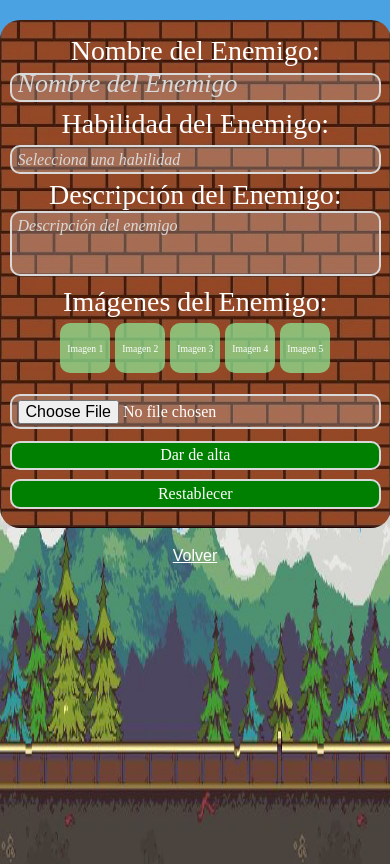
After one commit to agomezEVG/ABP_Shopper_Mario, a PHP site: page /php/views/altaEnemigos.html in a window 390 px wide. The commit adds this page. Run offline with PHP 8.4, Linux system fonts and the light colour scheme; some web fonts are replaced.

Commit message:
Terminados mockups enemigos y objetos

```diff
--- a/src/css/style.css
+++ b/src/css/style.css
@@ -259,8 +259,8 @@ html, body{
     }
 
 
-/* ------------- OLVIDADO CONTRASEÑA ------------- */
-#sectionOlvidado{
+/* ------------- ALTA Y MODIFICADO ENEMIGOS (Alberto Sánchez) ------------- */
+#sectionEnemigo{
     width: 30%;
     margin: 0;
     padding: 0;
@@ -273,7 +273,7 @@ html, body{
     background-size: cover;
 }
 
-#sectionOlvidado, #sectionOlvidado *{
+#sectionEnemigo, #sectionEnemigo *{
     color: white;
     font-size: 1.75rem;
     font-family: 'Jersey 10';
@@ -281,7 +281,7 @@ html, body{
     -webkit-text-stroke-color: transparent;
     text-shadow:none;
 }
-#sectionOlvidado > form {
+#sectionEnemigo > form {
     width: 100%;
     height: 100%;
     padding: 1.5% 0;
@@ -291,7 +291,7 @@ html, body{
     justify-content: space-evenly;
 }
 
-#sectionOlvidado input {
+#sectionEnemigo input {
     width: fit-content;
     margin: 1.5% ;
     padding: 1% 1.5%;
@@ -302,7 +302,7 @@ html, body{
     flex-grow: 0;
 }
 
-#sectionOlvidado input::placeholder {
+#sectionEnemigo input::placeholder {
     -webkit-text-stroke-width: 1.5px;
     color: #D9D9D9;
     font-style: italic;
@@ -310,18 +310,18 @@ html, body{
 }
 
 
-#sectionOlvidado input[type="submit"] {
+#sectionEnemigo input[type="submit"] {
     background-color:green;
     width: fit-content;
     flex-grow: 0.25;
     margin-bottom: 1%;
 }
 
-#sectionOlvidado input[type="submit"]:hover {
+#sectionEnemigo input[type="submit"]:hover {
   background-color: darkgreen;
 }
 
-#sectionOlvidado textarea {
+#sectionEnemigo textarea {
     color: #D9D9D9;
     font-family: 'Jersey 10';
     font-size: 1.75rem;
@@ -331,23 +331,189 @@ html, body{
     width: 70%;
     padding: 1% 1.5%;
     resize: none;
+    margin-bottom: 10px;
 }
 
-#sectionOlvidado textarea::placeholder {
+#sectionEnemigo textarea::placeholder {
     color: #D9D9D9;
     font-style: italic;
     -webkit-text-stroke-width: 1.5px;
 }
 
-#sectionOlvidado input[type="reset"] {
+#sectionEnemigo input[type="reset"] {
     background-color:green;
     width: fit-content;
     flex-grow: 0.25;
     margin-bottom: 1%;
 }
 
-#sectionOlvidado input[type="reset"]:hover {
+#sectionEnemigo input[type="reset"]:hover {
   background-color: darkgreen;
+}
+
+#sectionEnemigo select {
+    width: 70%;
+    margin: 1.5%;
+    padding: 1% 1.5%;
+    border: 2px solid #D9D9D9;
+    border-radius: 10px;
+    background-color: #d9d9d940;
+    font-size: 1.75rem;
+    flex-grow: 0;
+    -webkit-text-stroke-width: 1.5px;
+    color: #D9D9D9;
+    font-style: italic;
+    font-size: 26px;
+    appearance: none;
+}
+
+#sectionEnemigo select option {
+    background-color: rgba(204, 204, 204, 0.5);
+    color: #333;
+}
+
+#sectionEnemigo select option:checked {
+    background-color: rgba(187, 187, 187, 0.7);
+    color: #333;
+}
+
+/* ------------- DVIS IMÁGENES (Alberto Sánchez) ---------- */
+
+.imagenes {
+    display: flex;
+    gap: 10px;
+    margin-top: 5px;
+    text-align: center;
+    justify-content: center;
+    margin-bottom: 15px;
+}
+
+.imagen {
+    display: flex;
+    align-items: center;
+    justify-content: center;
+    width: 100px;
+    height: 100px;
+    background-color: #8ee191c1;
+    border-radius: 10px;
+    color: white;
+    font-size: 16px;
+}
+
+/* ------------- QUERIES FORMULARIO ENEMIGOS (Alberto Sánchez) ---------------- */
+
+@media (max-width: 1200px) {
+    #sectionEnemigo {
+        width: 50%;
+        margin: 5% auto;
+    }
+
+    #sectionEnemigo input,
+    #sectionEnemigo select,
+    #sectionEnemigo textarea,
+    #sectionEnemigo input[type="submit"],
+    #sectionEnemigo input[type="reset"],
+    #sectionEnemigo input[type="file"] {
+        width: 90%;
+        font-size: 1.5rem;
+        box-sizing: border-box;
+    }
+
+    #sectionEnemigo textarea {
+        max-width: 90%;
+        resize: none;
+    }
+
+    #sectionEnemigo .imagenes {
+        flex-wrap: wrap;
+        gap: 5px;
+    }
+
+    #sectionEnemigo .imagen {
+        width: 70px;
+        height: 70px;
+        display: flex;
+        align-items: center;
+        justify-content: center;
+        text-align: center;
+        overflow: hidden;
+        font-size: 0.8rem;
+        white-space: nowrap;
+        text-overflow: ellipsis;
+    }
+
+    .volver {
+        font-size: 1.5rem;
+        text-align: center;
+        display: block;
+        margin: 2rem auto;
+    }
+}
+
+@media (max-width: 768px) {
+    #sectionEnemigo {
+        width: 80%;
+    }
+
+    #sectionEnemigo input,
+    #sectionEnemigo select,
+    #sectionEnemigo textarea,
+    #sectionEnemigo input[type="submit"],
+    #sectionEnemigo input[type="reset"],
+    #sectionEnemigo input[type="file"] {
+        width: 100%;
+        font-size: 1.2rem;
+        box-sizing: border-box;
+    }
+
+    #sectionEnemigo textarea {
+        max-width: 100%;
+        resize: none;
+    }
+
+    #sectionEnemigo .imagen {
+        width: 60px;
+        height: 60px;
+        font-size: 0.7rem;
+    }
+
+    .volver {
+        font-size: 1.2rem;
+        margin: 1.5rem auto;
+    }
+}
+
+@media (max-width: 480px) {
+    #sectionEnemigo {
+        width: 95%;
+        padding: 10px;
+    }
+
+    #sectionEnemigo input,
+    #sectionEnemigo select,
+    #sectionEnemigo textarea,
+    #sectionEnemigo input[type="submit"],
+    #sectionEnemigo input[type="reset"],
+    #sectionEnemigo input[type="file"] {
+        font-size: 1rem;
+        box-sizing: border-box;
+    }
+
+    #sectionEnemigo textarea {
+        max-width: 100%;
+        resize: none;
+    }
+
+    #sectionEnemigo .imagen {
+        width: 50px;
+        height: 50px;
+        font-size: 0.6rem;
+    }
+
+    .volver {
+        font-size: 1rem;
+        margin: 1rem auto;
+    }
 }
 
 /* ------------- FORM CORRECTO ---------- */
--- /dev/null
+++ b/src/php/views/altaEnemigos.html
@@ -0,0 +1,41 @@
+<!DOCTYPE html>
+<html lang="es">
+    <head>
+        <meta charset="UTF-8">
+        <meta name="viewport" content="width=device-width, initial-scale=1.0">
+        <title>SHOOPER MARIO</title>
+        <link rel="shortcut icon" href="../../img/iconoRedondo.png" type="image/x-icon">
+        <link rel="stylesheet" href="../../css/style.css">
+    </head>
+    <body>
+        <main>
+            <section id="sectionEnemigo">
+                <form id="formulario">
+                    <label for="nombre">Nombre del Enemigo:</label>
+                    <input type="text" id="nombre" name="nombre" placeholder="Nombre del Enemigo">
+                    <label for="habilidad">Habilidad del Enemigo:</label>
+                    <select name="habilidad" id="habilidad">
+                        <option disabled selected value>Selecciona una habilidad</option>
+                        <option value="1">Salto</option>
+                        <option value="2">Disparo</option>
+                        <option value="3">Vuelo</option>
+                    </select>
+                    <label for="mensaje">Descripción del Enemigo:</label>
+                    <textarea id="mensaje" name="mensaje" rows="3" placeholder="Descripción del enemigo"></textarea>
+                    <label for="imagenes">Imágenes del Enemigo:</label>
+                    <div class="imagenes">
+                        <div class="imagen" id="imagen1">Imagen 1</div>
+                        <div class="imagen" id="imagen2">Imagen 2</div>
+                        <div class="imagen" id="imagen3">Imagen 3</div>
+                        <div class="imagen" id="imagen4">Imagen 4</div>
+                        <div class="imagen" id="imagen5">Imagen 5</div>
+                    </div>
+                    <input type="file">
+                    <input type="submit" value="Dar de alta">
+                    <input type="reset" value="Restablecer">
+                </form>
+            </section>
+            <a class="volver" href="index.html">Volver</a>
+        </main>
+    </body>
+</html>
--- a/src/php/views/altaNPCS.html
+++ b/src/php/views/altaNPCS.html
@@ -9,8 +9,7 @@
     </head>
     <body>
         <main>
-            <section id="sectionOlvidado">
-                <!-- Formulario para registrar NPC -->
+            <section id="sectionEnemigo">
                 <form id="formulario">
                     <label for="nombre">Nombre del NPC:</label>
                     <input type="text" id="nombre" name="nombre" placeholder="Nombre del NPC">
@@ -27,7 +26,6 @@
                     <input type="submit" value="Dar de alta">
                     <input type="reset" value="Restablecer">
                 </form>
-                <!-- Contenedor para mostrar resultados -->
                 <div id="resultado"></div>
             </section>
             <a class="volver" href="index.html">Volver</a>
```
Also changed, not shown: src/js/app.js (+12 -12 lines), src/js/controllers/c_validarNPC.js (+4 -4 lines), src/js/models/m_validarNPC.js (+48 -0 lines), src/php/views/altaObjetos.html (added, +32 -0 lines), src/php/views/modificarEnemigos.html (added, +41 -0 lines), src/php/views/modificarObjetos.html (added, +32 -0 lines). Lines whose indentation alone changed are shown as unchanged.
